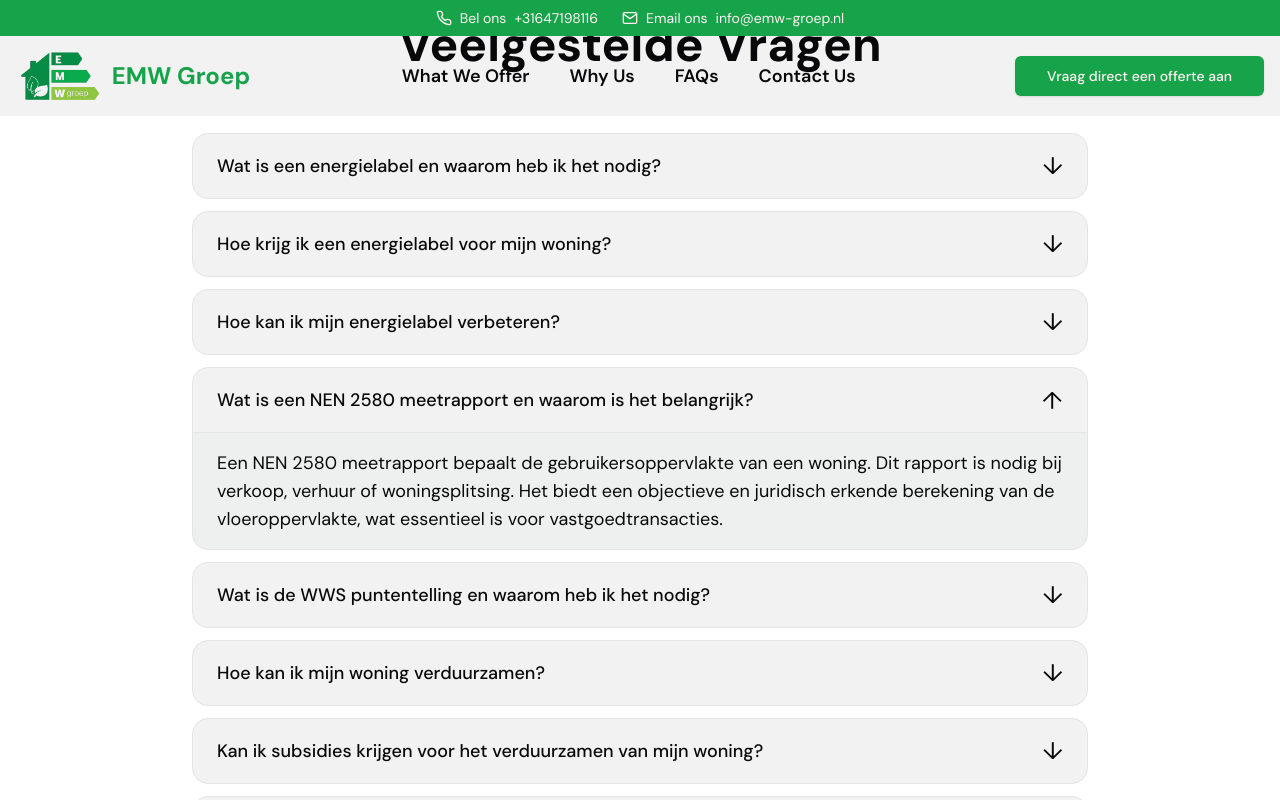
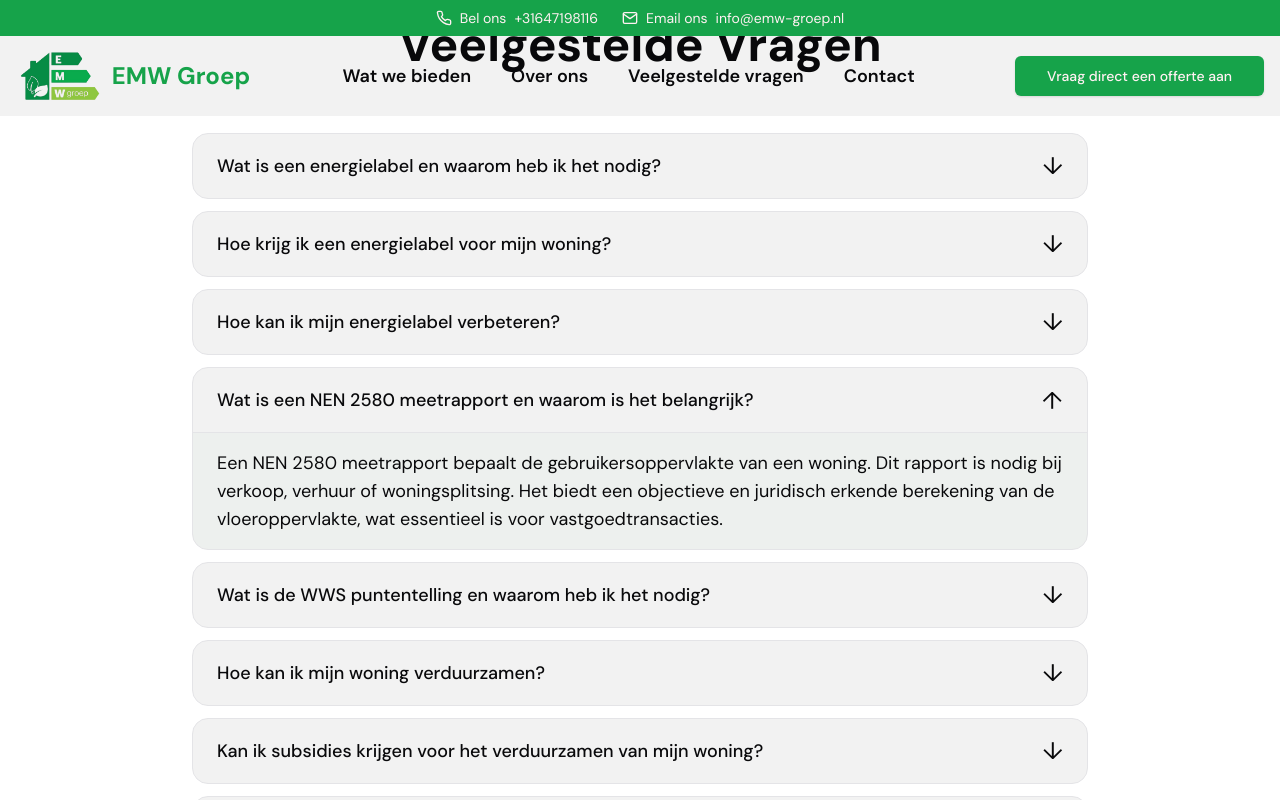
Before and after one commit to Haseeb-WebDeveloper/EMO-GROEP, a Next.js app: page / in a window 1280 px wide. Both pictures are taken after a click on the button 640 px from the left and 6735 px from the top of the page. Shown: the part 6335-7135 px from the top of the page. Built offline with nearby package versions, Linux system fonts and the light colour scheme.

Commit message:
text updated

```diff
--- a/src/components/layout/faq.tsx
+++ b/src/components/layout/faq.tsx
@@ -13,7 +13,7 @@ export default function FAQ() {
     const faq: FAQItem[] = [
         {
             q: "Wat is een energielabel en waarom heb ik het nodig?",
-            a: "Een energielabel geeft de energieprestatie van uw woning aan, van A++ (zeer energiezuinig) tot G (zeer energieonzuinig). Bij de verkoop of verhuur van een woning is het verplicht om een energielabel te overleggen. Het label helpt kopers en huurders om inzicht te krijgen in de energie-efficiëntie van de woning."
+            a: "Een energielabel geeft de energieprestatie van uw woning aan, van A++++ (zeer energiezuinig) tot G (zeer energieonzuinig). Bij de verkoop of verhuur van een woning is het verplicht om een energielabel te overleggen. Het label helpt kopers en huurders om inzicht te krijgen in de energie-efficiëntie van de woning."
         },
         {
             q: "Hoe krijg ik een energielabel voor mijn woning?",
@@ -41,7 +41,7 @@ export default function FAQ() {
         },
         {
             q: "Hoe snel kan ik mijn energielabel ontvangen?",
-            a: "De opname voor het energielabel kan meestal binnen enkele dagen worden ingepland. Na de opname ontvangt u het energielabel doorgaans binnen 1-3 werkdagen."
+            a: "De opname voor het energielabel kan meestal binnen enkele dagen worden ingepland. Na de opname ontvangt u het energielabel doorgaans binnen 3-5 werkdagen."
         },
         {
             q: "Wat kost een energielabel voor mijn woning?",
@@ -87,7 +87,7 @@ export default function FAQ() {
                             <div
                                 className="overflow-hidden transition-all duration-200"
                                 style={{
-                                    maxHeight: openQuestion === index ? '200px' : '0',
+                                    maxHeight: openQuestion === index ? '400px' : '0',
                                     opacity: openQuestion === index ? 1 : 0
                                 }}
                             >
--- a/src/components/layout/header.tsx
+++ b/src/components/layout/header.tsx
@@ -69,19 +69,19 @@ export function Header() {
 
   const navItems = [
     {
-      label: "What We Offer",
+      label: "Wat we bieden",
       href: "#services",
     },
     {
-      label: "Why Us",
-      href: "#services",
+      label: "Over ons",
+      href: "#about",
     },
     {
-      label: "FAQs",
+      label: "Veelgestelde vragen",
       href: "#faq",
     },
     {
-      label: "Contact Us",
+      label: "Contact",
       href: "#contact",
     },
   ];
@@ -186,9 +186,9 @@ export function Header() {
               aria-label="Toggle menu"
             >
               {!isMobileMenuOpen ? (
-                <Menu className="h-10 w-10" />
+                <Menu className="h-8 w-8" />
               ) : (
-                <X className="h-10 w-10" />
+                <X className="h-8 w-8" />
               )}
             </button>
           </div>
@@ -202,7 +202,7 @@ export function Header() {
               animate={{ opacity: 1, height: "auto" }}
               exit={{ opacity: 0, height: 0 }}
               transition={{ duration: 0.3 }}
-              className="md:hidden border-t border-primary/10 min-h-[93dvh] pb-12 flex flex-col justify-between"
+              className="md:hidden border-t border-primary/10 min-h-[calc(100dvh-100px)] pb-12 flex flex-col justify-between"
             >
               <div className="py-12 space-y-8">
                 {navItems.map((item) => (
--- a/src/components/layout/method.tsx
+++ b/src/components/layout/method.tsx
@@ -83,7 +83,7 @@ export function HowWeWork() {
                     transition={{ delay: index * 0.1 }}
                     className="relative"
                   >
-                    <div className="p-6 rounded-xl border border-primary/10 bg-background flex gap-6 w-full hover:border-primary/40 transition-all duration-300">
+                    <div className="p-6 rounded-xl border border-primary/10 bg-background flex flex-col md:flex-row gap-6 w-full hover:border-primary/40 transition-all duration-300">
                       {/* Step number circle */}
                       <div className="flex-shrink-0 relative">
                         <div className="w-[90px] h-[90px] rounded-full bg-primary/5 flex items-center justify-center border-2 border-primary relative z-10">
--- a/src/components/layout/sustainability-section.tsx
+++ b/src/components/layout/sustainability-section.tsx
@@ -8,7 +8,7 @@ import Link from "next/link";
 
 export function SustainabilitySection() {
   return (
-    <section className="pb-24 pt-16 bg-background relative overflow-hidden">
+    <section id="about" className="pb-24 pt-16 bg-background relative overflow-hidden">
       <div className="container mx-auto px-4 bg-background">
         <div className="max-w-7xl mx-auto">
           <div className="grid lg:grid-cols-2 gap-12 items-center">
@@ -38,7 +38,7 @@ export function SustainabilitySection() {
               {/* Feature List */}
               <div className="space-y-4 pt-6">
                 {[
-                  "Professionele energielabel certificering",
+                  "Professionele energielabel certificering for gecertificeerd volgens brl 9500",
                   "Persoonlijk advies voor woningverbetering",
                   "Expertise in duurzame oplossingen",
                 ].map((feature, index) => (
```
